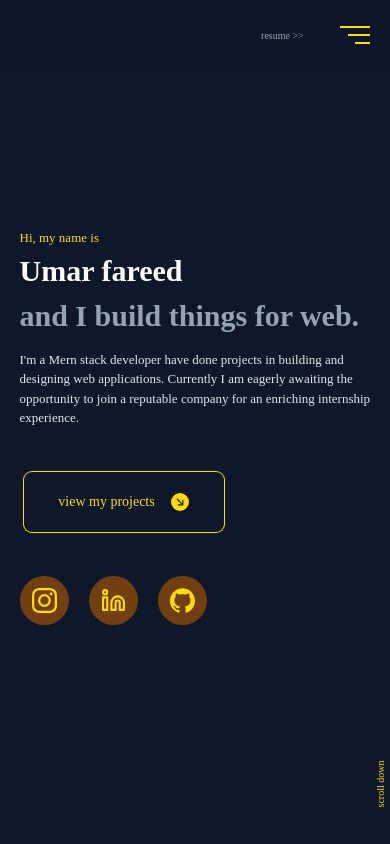
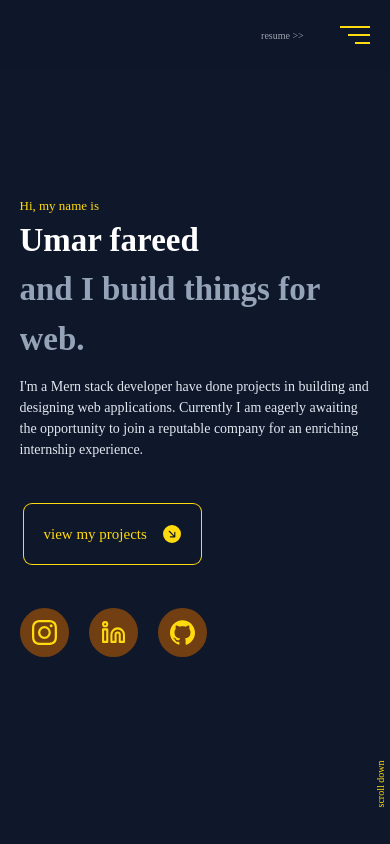
Before and after one commit to FAREED-3125/fareedPortfolio, a React (Create React App) app: page / in a window 390 px wide. Shown: the top 844 px of the page. Built offline with nearby package versions, Linux system fonts and the light colour scheme.

Commit message:
text-added

```diff
--- a/src/components/Hero.jsx
+++ b/src/components/Hero.jsx
@@ -95,7 +95,7 @@ const Hero = () => {
               <m.div
                 variants={textVariant}
                 custom={1.1}
-                className=" font-[900] text-white  text-[clamp(30px,6vw,70px)]"
+                className=" font-[900] text-white  text-[clamp(33px,6vw,75px)]"
               >
                 <p>Umar fareed</p>
               </m.div>
@@ -108,7 +108,7 @@ const Hero = () => {
               <m.div
                 variants={textVariant}
                 custom={1.2}
-                className="  font-[900] text-white   text-[clamp(30px,6vw,70px)]"
+                className="  font-[900] text-white   text-[clamp(33px,6vw,75px)]"
               >
                 <p className="text-slate-400">and I build things for web.</p>
               </m.div>
@@ -119,7 +119,7 @@ const Hero = () => {
               onMouseLeave={() => cursorSize.set(20)}
             >
               <m.div variants={textVariant} custom={1.3} className="mt-3">
-                <p className="text-[13px]  text-slate-200 lg:text-[16px] md:w-[70%] lg:w-[65%]">
+                <p className="text-[14px]  text-slate-200 lg:text-[16px] md:w-[70%] lg:w-[65%]">
                   I'm a Mern stack developer have done projects in building and
                   designing web applications. Currently I am eagerly awaiting
                   the opportunity to join a reputable company for an enriching
@@ -132,10 +132,10 @@ const Hero = () => {
               <m.div
                 variants={textVariant}
                 custom={1.4}
-                className="md:w-[250px] w-[200px] h-[60px] ring-1 ring-primary rounded-lg flex items-center justify-center text-primary gap-4 mt-10 font-redhat cursor-pointer"
+                className="px-5 h-[60px] ring-1 ring-primary rounded-lg flex items-center justify-center text-primary gap-4 mt-10 font-redhat cursor-pointer"
                 onClick={() => lenis.scrollTo("#projects")}
               >
-                <p className="text-[14px] md:text-[16px]">view my projects</p>
+                <p className="text-[15px] md:text-[16px]">view my projects</p>
                 <p className="text-[18px]">
                   {" "}
                   <BsFillArrowDownRightCircleFill />
```
